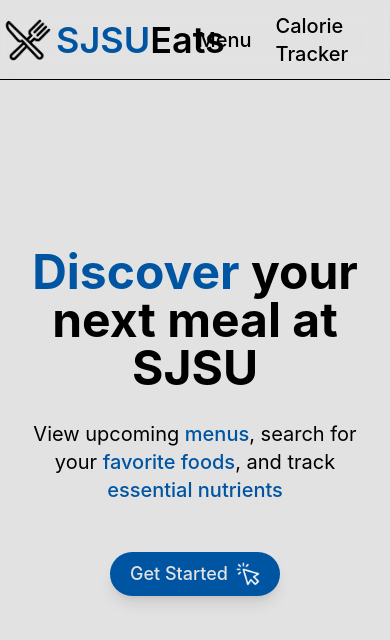
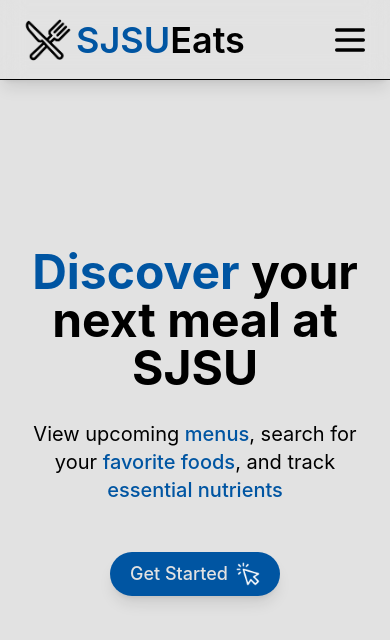
Before and after one commit to kevintsoii/SJSU-Eats, a React (Vite) app: page / in a window 390 px wide. Shown: the top 640 px of the page. Built offline with nearby package versions, Linux system fonts and the light colour scheme.

Commit message:
add responsiveness to header

```diff
--- a/src/components/Header.jsx
+++ b/src/components/Header.jsx
@@ -1,22 +1,52 @@
 import { Link } from "react-router-dom";
-import NavbarItem from "./navbar/NavbarItem";
+import Navbar from "./navbar/Navbar";
+import Menu from "./navbar/Menu";
+import { useEffect, useState } from "react";
+
+const pages = [
+  {
+    name: "Menu",
+    path: "/menu",
+  },
+  {
+    name: "Calorie Tracker",
+    path: "/tracker",
+  },
+];
 
 const Header = () => {
+  const [showMenu, setShowMenu] = useState(false);
+  const [screenWidth, setScreenWidth] = useState(window.innerWidth);
+
+  const handleResize = () => {
+    setScreenWidth(window.innerWidth);
+  };
+
+  const toggleMenu = () => {
+    setShowMenu((prev) => !prev);
+  };
+
+  useEffect(() => {
+    window.addEventListener("resize", handleResize);
+  }, []);
+
   return (
-    <header className="fixed left-0 right-0 flex items-center justify-between md:px-20 h-20 border-b border-black backdrop-blur-md">
+    <>
+      <header className="fixed left-0 right-0 flex items-center justify-between shadow-lg h-20 border-b border-black backdrop-blur-md px-5 md:px-20">
         <Link to="/" className="flex items-center">
           <img src="/logo.png" alt="logo" className="w-14 h-14" />
           <h1 className="text-4xl font-semibold">
             <span className="text-blue">SJSU</span>Eats
           </h1>
         </Link>
-      <nav>
-        <ul className="flex items-center font-medium">
-          <NavbarItem to="/menu" text="Menu" />
-          <NavbarItem to="/tracker" text="Calorie Tracker" />
-        </ul>
-      </nav>
+        <Navbar
+          screenWidth={screenWidth}
+          pages={{ ...pages }}
+          onToggle={toggleMenu}
+        />
       </header>
+      {screenWidth < 640 && showMenu && <Menu pages={{ ...pages }} />}
+    </>
   );
 };
 
--- /dev/null
+++ b/src/components/navbar/Menu.jsx
@@ -0,0 +1,28 @@
+import PropTypes from "prop-types";
+import NavbarItem from "./NavbarItem";
+
+const Menu = ({ pages }) => {
+  return (
+    <>
+      <ul className="fixed bg-background border-b border-black shadow-lg w-full mt-20 fade-down-fast ">
+        {Object.keys(pages).map((key) => (
+          <NavbarItem
+            key={key}
+            to={pages[key].path}
+            text={pages[key].name}
+            classes="border-b border-black/25 text-center"
+          />
+        ))}
+      </ul>
+    </>
+  );
+};
+
+Menu.propTypes = {
+  pages: PropTypes.shape({
+    name: PropTypes.string,
+    path: PropTypes.string,
+  }),
+};
+
+export default Menu;
--- /dev/null
+++ b/src/components/navbar/Navbar.jsx
@@ -0,0 +1,36 @@
+import PropTypes from "prop-types";
+import NavbarItem from "./NavbarItem";
+
+const Navbar = ({ screenWidth, pages, onToggle }) => {
+  return (
+    <nav className="flex">
+      {screenWidth >= 640 ? (
+        <ul className="hidden md:flex items-center font-medium">
+          {Object.keys(pages).map((key) => (
+            <NavbarItem
+              key={key}
+              to={pages[key].path}
+              text={pages[key].name}
+              classes="rounded-full hover:bg-gold"
+            />
+          ))}
+        </ul>
+      ) : (
+        <button onClick={onToggle} className="">
+          <img src="/menu.svg" className="w-10"></img>
+        </button>
+      )}
+    </nav>
+  );
+};
+
+Navbar.propTypes = {
+  screenWidth: PropTypes.number,
+  pages: PropTypes.shape({
+    name: PropTypes.string,
+    path: PropTypes.string,
+  }),
+  onToggle: PropTypes.func,
+};
+
+export default Navbar;
--- a/src/components/navbar/NavbarItem.jsx
+++ b/src/components/navbar/NavbarItem.jsx
@@ -2,9 +2,9 @@
 
 import { Link } from "react-router-dom";
 
-const NavbarItem = ({ to, text }) => {
+const NavbarItem = ({ to, text, classes }) => {
   return (
-    <li className="text-xl py-1 px-3 h-50 rounded-full hover:bg-gold">
+    <li className={`text-xl py-1 px-3 h-50 ${classes}`}>
       <Link to={to}>{text}</Link>
     </li>
   );
@@ -13,6 +13,7 @@
 NavbarItem.propTypes = {
   to: PropTypes.string.isRequired,
   text: PropTypes.string.isRequired,
+  classes: PropTypes.string,
 };
 
 export default NavbarItem;
```
Also changed, not shown: public/menu.svg (added). Lines whose indentation alone changed are shown as unchanged.
